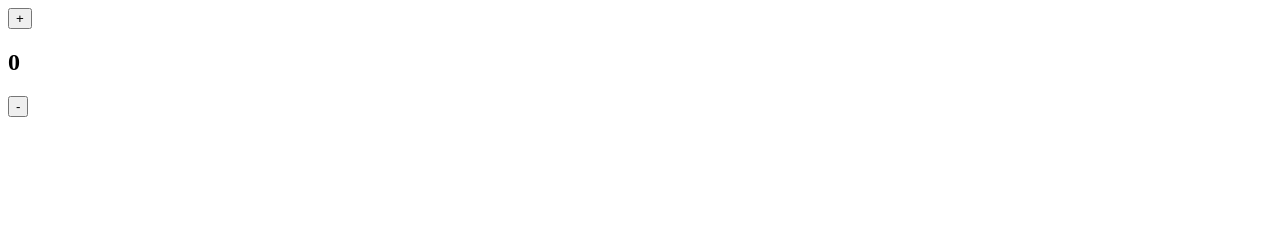
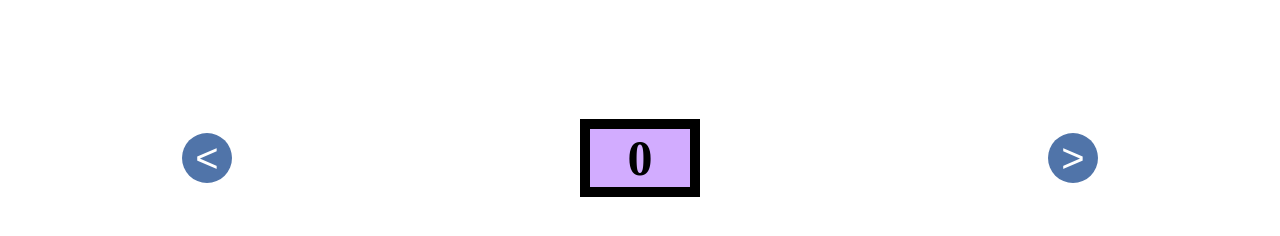
Before and after one commit to Mihakurochkin/counter, a plain HTML site: page index.html in a window 1280 px wide. Drawn offline with Linux system fonts and the light colour scheme.

Commit message:
Update style from button and counter

```diff
--- a/index.html
+++ b/index.html
@@ -2,12 +2,42 @@
 <html lang="en">
 <head>
     <title>Counter</title>
+    <style>
+        #page{
+            display: flex;
+            justify-content: space-around;
+            align-items: center;
+            height: 300px;
+        }
+
+        #counter{
+            font-size: 50px;
+            border: 10px solid black;
+            width: 100px;
+            text-align: center;
+            background-color: #d2acff;
+
+        }
+        .button{
+            cursor: pointer;
+            border-radius: 50px;
+            border: none;
+            background-color: #5074a9;
+            width: 50px;
+            height: 50px;
+            font-size: 40px;
+            color: white;
+        }
+        .button:focus{
+            outline: 0;
+        }
+    </style>
 </head>
-<body>
+<body id="page">
 
-<button id="plus">+</button>
+<button id="minus" class="button"><</button>
 <h2 id="counter"></h2>
-<button id="minus">-</button>
+<button id="plus" class="button">></button>
 
 <script>
     let counter = 0;
```
